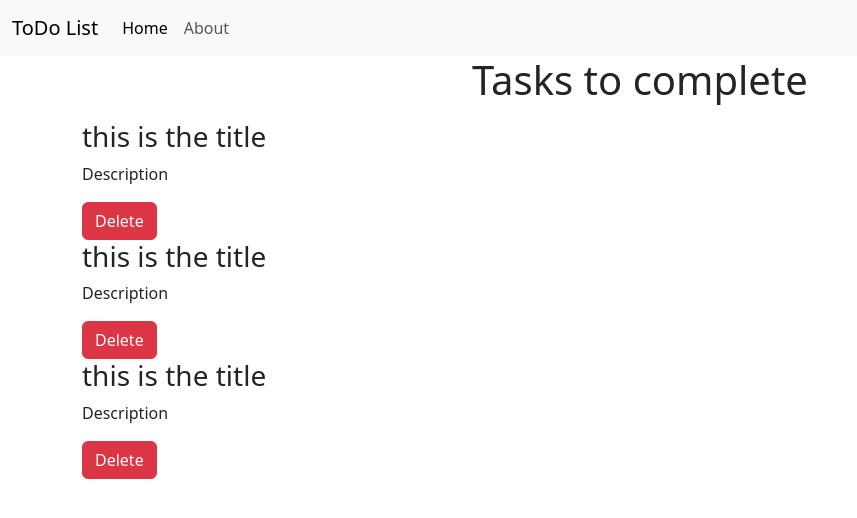
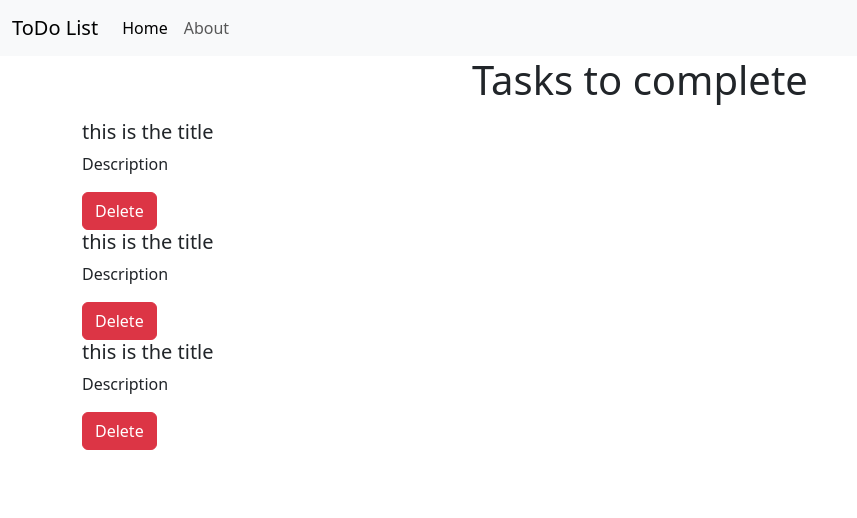
Before and after one commit to saisrinidhi8971/chw-todo-app, an Angular app: page / in a window 1280 px wide. Shown: the top 518 px of the page, without its empty margins (0-857 px from the left). Built offline with nearby package versions, Linux system fonts and the light colour scheme.

Commit message:
delete operation is done

```diff
--- /dev/null
+++ b/src/app/MyComponents/add-todo/add-todo.component.html
@@ -0,0 +1 @@
+<p>add-todo works!</p>
--- a/src/app/MyComponents/todo-item/todo-item.component.html
+++ b/src/app/MyComponents/todo-item/todo-item.component.html
@@ -1,6 +1,6 @@
 <div class="mg-3">
-  <h3>{{todo.title}}</h3>
+  <h5>{{todo.title}}</h5>
   <p>{{todo.desc}}</p>
-  <button class="btn btn-danger"> Delete</button>
+  <button class="btn btn-danger" (click)="onClick(todo)"> Delete</button>
 
 </div>
--- a/src/app/MyComponents/todo-item/todo-item.component.ts
+++ b/src/app/MyComponents/todo-item/todo-item.component.ts
@@ -1,4 +1,4 @@
-import { Component, Input, OnInit } from '@angular/core';
+import { Component, EventEmitter, Input, OnInit, Output } from '@angular/core';
 import { Todo } from 'src/app/TODO';
 
 @Component({
@@ -8,9 +8,14 @@
 })
 export class TodoItemComponent implements OnInit{
 @Input() todo!:Todo;
+@Output() todoDelete:EventEmitter<Todo>=new EventEmitter<Todo>();
 constructor(){ }
 ngOnInit(): void {
 
 }
+onClick(todo:Todo){
+  this.todoDelete.emit(todo);
+  console.log("Deleted");
+}
 
 }
--- a/src/app/MyComponents/todos/todos.component.html
+++ b/src/app/MyComponents/todos/todos.component.html
@@ -1,3 +1,3 @@
 <div *ngFor="let todo of todos">
-   <app-todo-item [todo]="todo"></app-todo-item>
+   <app-todo-item [todo]="todo" (todoDelete)="deleteTodo($event)"></app-todo-item>
 </div>
--- a/src/app/MyComponents/todos/todos.component.ts
+++ b/src/app/MyComponents/todos/todos.component.ts
@@ -33,5 +33,11 @@
   ngOnInit(): void {
 
   }
+  deleteTodo(todo:Todo){
+    console.log(todo);
+    const index=this.todos.indexOf(todo);
+    this.todos.splice(index,1);
+
+  }
 
 }
--- a/src/app/app.module.ts
+++ b/src/app/app.module.ts
@@ -5,12 +5,14 @@
 import { AppComponent } from './app.component';
 import { TodosComponent } from './MyComponents/todos/todos.component';
 import { TodoItemComponent } from './MyComponents/todo-item/todo-item.component';
+import { AddTodoComponent } from './MyComponents/add-todo/add-todo.component';
 
 @NgModule({
   declarations: [
     AppComponent,
     TodosComponent,
-    TodoItemComponent
+    TodoItemComponent,
+    AddTodoComponent
   ],
   imports: [
     BrowserModule,
```
Also changed, not shown: src/app/MyComponents/add-todo/add-todo.component.ts (added, +10 -0 lines), src/app/MyComponents/add-todo/add-todo.component.css (added), 1 other file (tests, documents, lock files or other folders).
